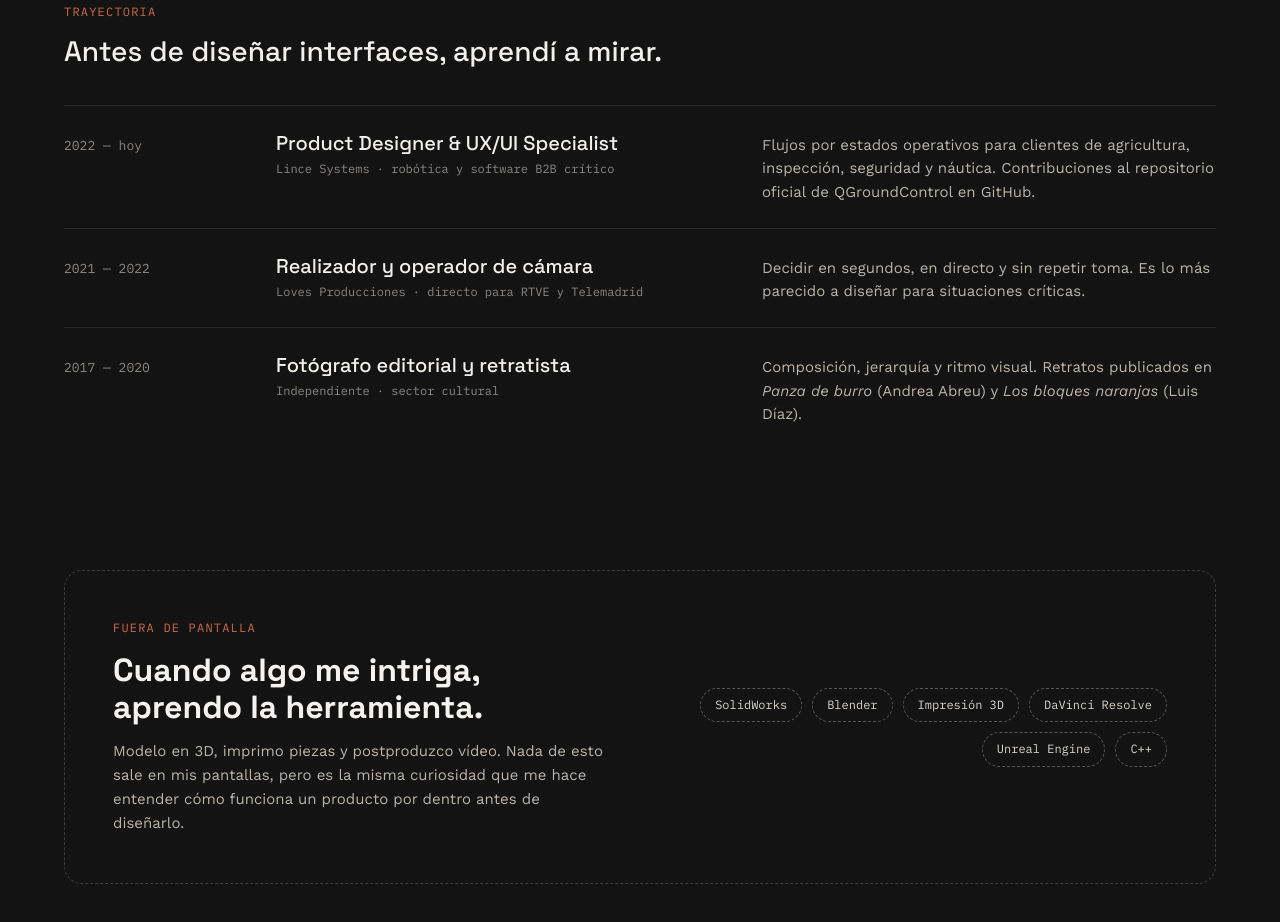
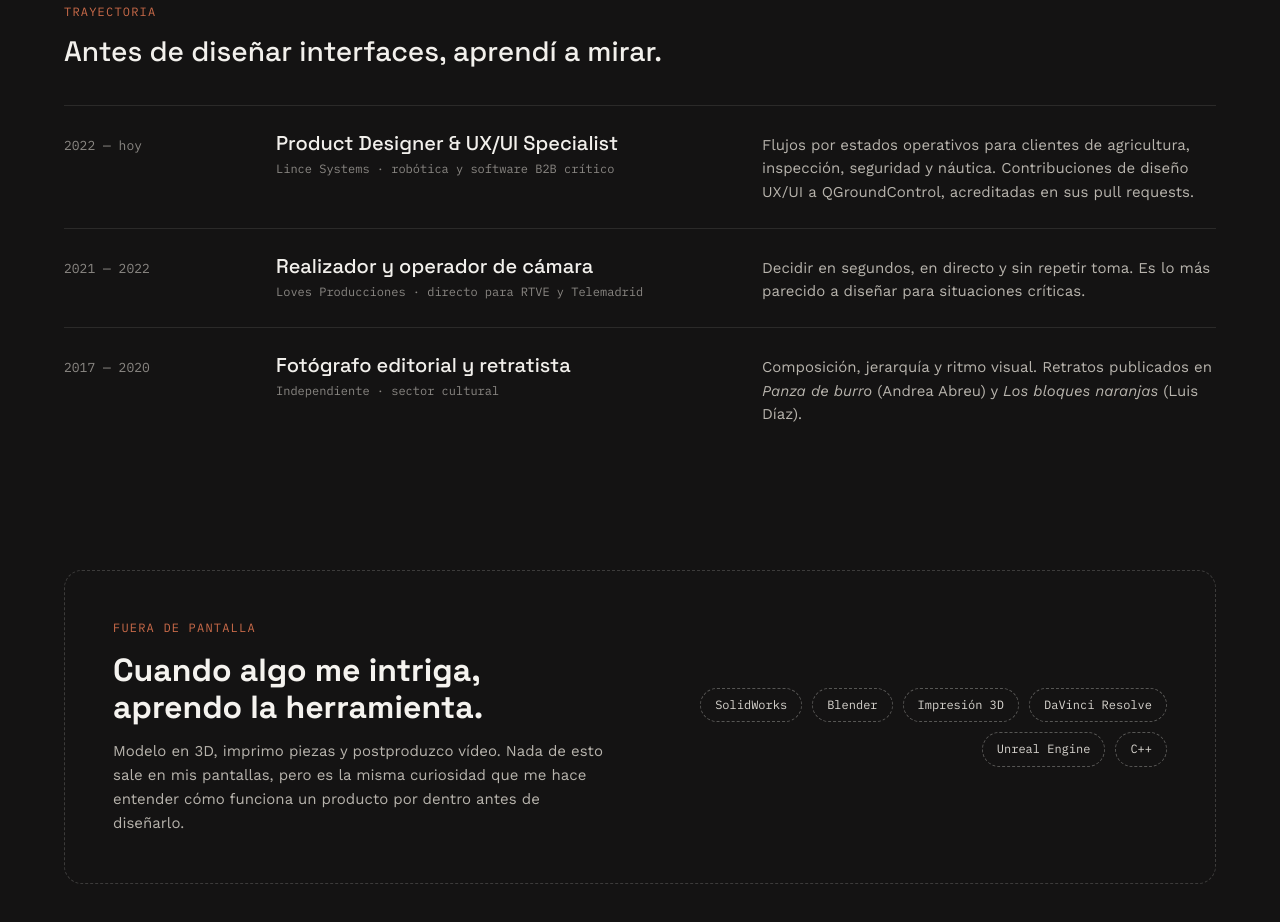
Before and after one commit to alexdelatorre/alexdelatorre.github.io, a plain HTML site: page index.html in a window 1280 px wide. Shown: the part 4634-5556 px from the top of the page. Drawn offline with nearby package versions, Linux system fonts and the light colour scheme.

Commit message:
Add files via upload

```diff
--- a/index.html
+++ b/index.html
@@ -201,7 +201,7 @@
       <div class="block">
         <div class="block-head"><div class="title"><p class="eyebrow">Trayectoria</p><h3 class="h-section">Antes de diseñar interfaces, aprendí a mirar.</h3></div></div>
         <ol class="timeline">
-          <li><span class="date">2022 — hoy</span><div><p class="role">Product Designer &amp; UX/UI Specialist</p><div class="org">Lince Systems · robótica y software B2B crítico</div></div><p>Flujos por estados operativos para clientes de agricultura, inspección, seguridad y náutica. Contribuciones al repositorio oficial de QGroundControl en GitHub.</p></li>
+          <li><span class="date">2022 — hoy</span><div><p class="role">Product Designer &amp; UX/UI Specialist</p><div class="org">Lince Systems · robótica y software B2B crítico</div></div><p>Flujos por estados operativos para clientes de agricultura, inspección, seguridad y náutica. Contribuciones de diseño UX/UI a QGroundControl, acreditadas en sus pull requests.</p></li>
           <li><span class="date">2021 — 2022</span><div><p class="role">Realizador y operador de cámara</p><div class="org">Loves Producciones · directo para RTVE y Telemadrid</div></div><p>Decidir en segundos, en directo y sin repetir toma. Es lo más parecido a diseñar para situaciones críticas.</p></li>
           <li><span class="date">2017 — 2020</span><div><p class="role">Fotógrafo editorial y retratista</p><div class="org">Independiente · sector cultural</div></div><p>Composición, jerarquía y ritmo visual. Retratos publicados en <i>Panza de burro</i> (Andrea Abreu) y <i>Los bloques naranjas</i> (Luis Díaz).</p></li>
         </ol>
```
